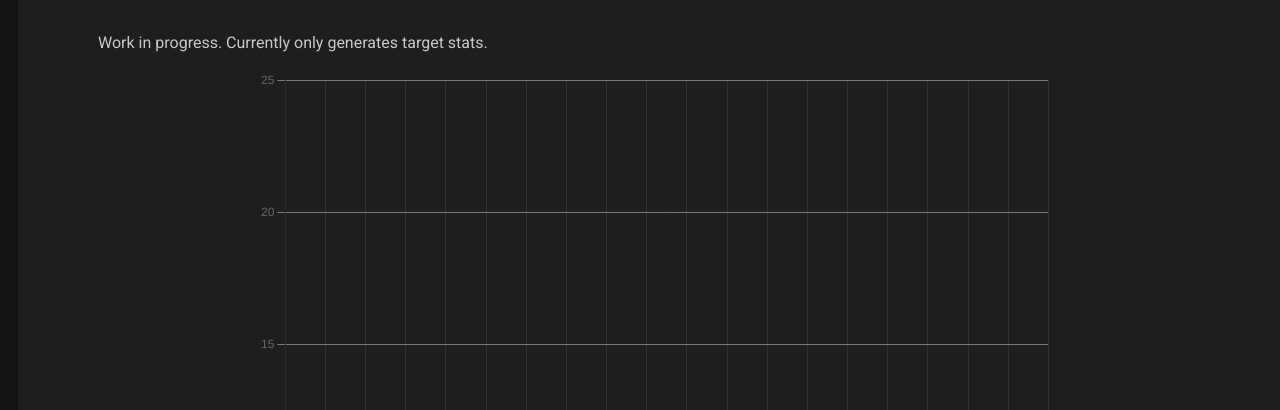
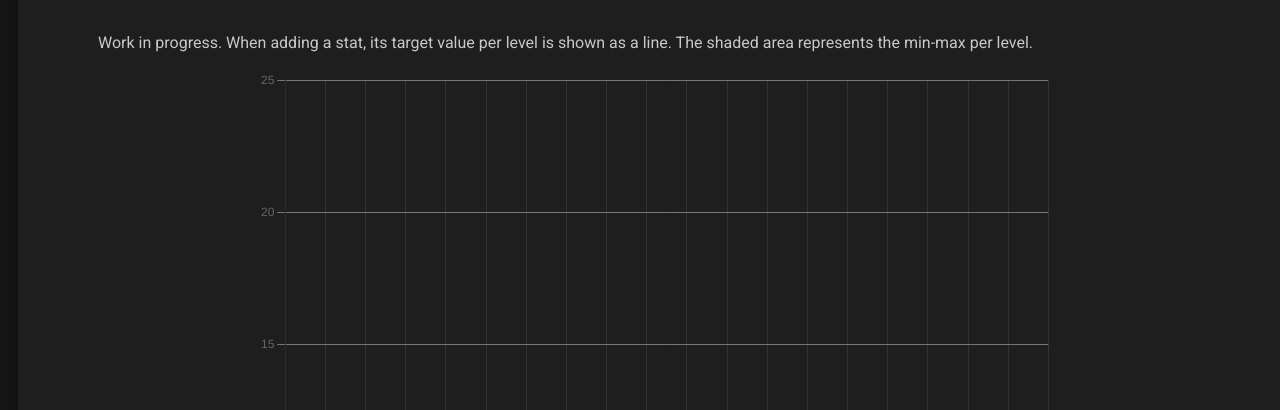
Before and after one commit to FredYeye/FredYeye.github.io, a plain HTML site: page sfstats.html in a window 1280 px wide. Shown: the part 390-800 px from the top of the page. Drawn offline with Linux system fonts and the light colour scheme.

Commit message:
update text

```diff
--- a/sfstats.html
+++ b/sfstats.html
@@ -18,7 +18,7 @@
     <div class="item3">
         <h1 class="post_title">Shining Force 1 stat graph</h1>
         <p class="date">2023-09-03</p>
-        <p>Work in progress. Currently only generates target stats.</p>
+        <p>Work in progress. When adding a stat, its target value per level is shown as a line. The shaded area represents the min-max per level.</p>
 
         <canvas id="myChart" style="margin:auto; width:800px; height:700px;"></canvas>
         <button id="genplot">Add stats</button>
```
